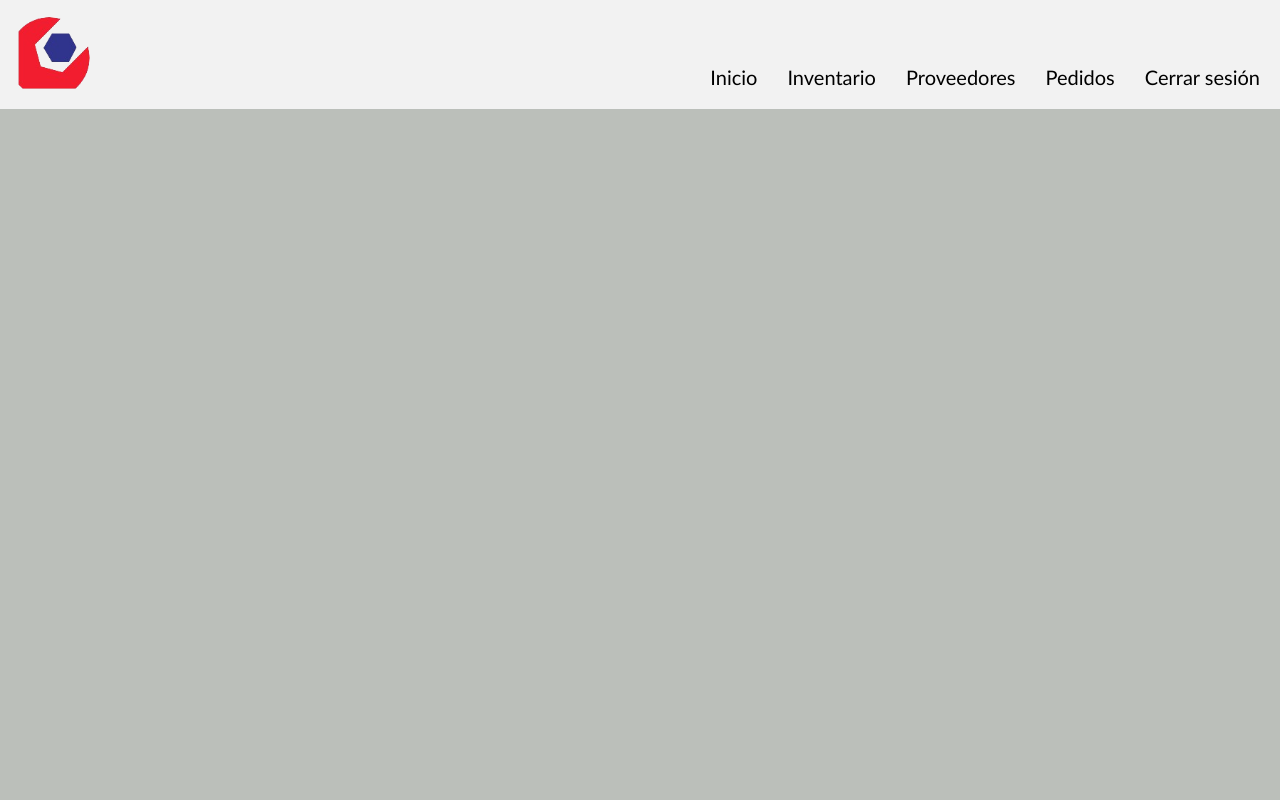
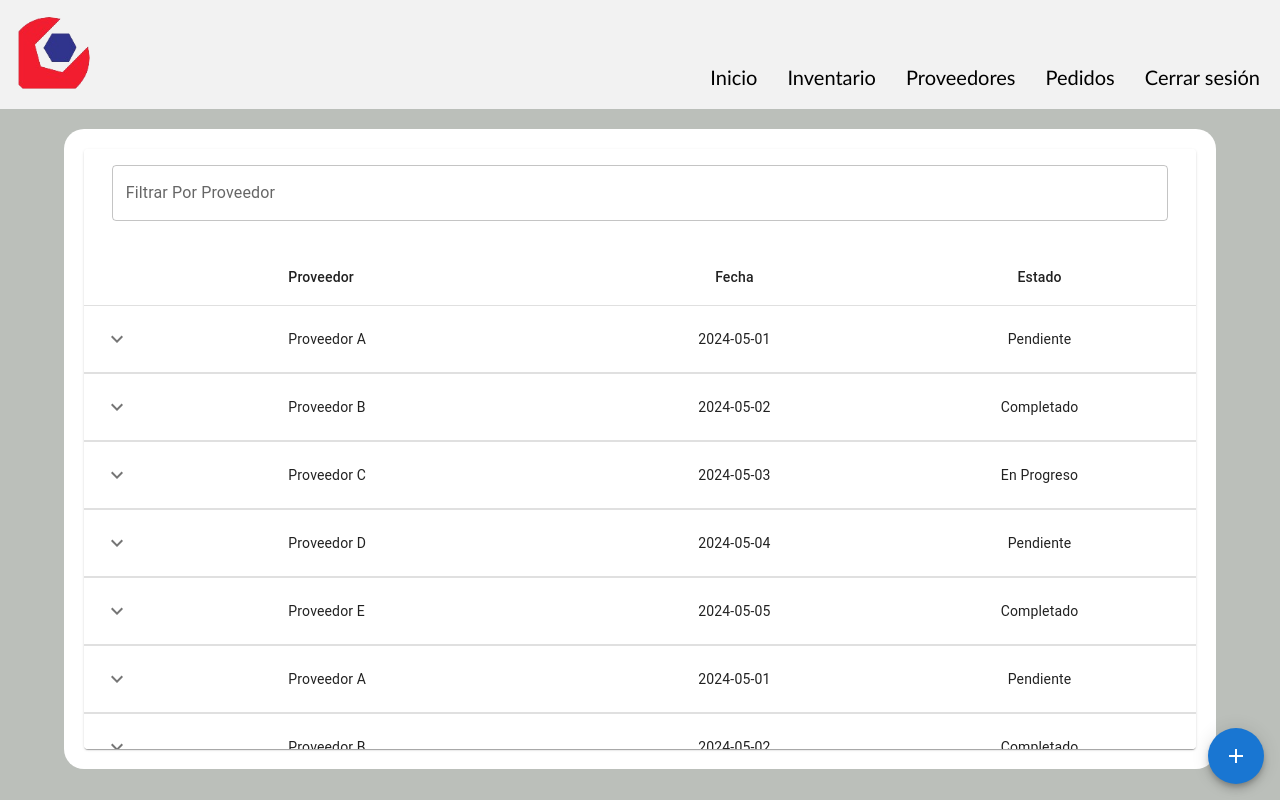
Before and after one commit to Lau36/FerreStock, a React (Create React App) app: page /Pedidos in a window 1280 px wide. Built offline with nearby package versions, Linux system fonts and the light colour scheme.

Commit message:
HU14-Maquetacion de la visualizacion de pedidos

```diff
--- a/package.json
+++ b/package.json
@@ -7,7 +7,8 @@
     "@emotion/styled": "^11.11.5",
     "@fortawesome/free-solid-svg-icons": "^6.5.2",
     "@fortawesome/react-fontawesome": "^0.2.0",
-    "@mui/material": "^5.15.17",
+    "@mui/icons-material": "^5.15.18",
+    "@mui/material": "^5.15.18",
     "@testing-library/jest-dom": "^5.17.0",
     "@testing-library/react": "^13.4.0",
     "@testing-library/user-event": "^13.5.0",
--- a/src/App.js
+++ b/src/App.js
@@ -1,5 +1,6 @@
 import AppRouter from "./AppRouter";
 import "./App.css";
+
 
 function App() {
   return <AppRouter />;
--- a/src/Orders/Orders.css
+++ b/src/Orders/Orders.css
@@ -0,0 +1,26 @@
+.orders-container {
+    width: 90%;
+    height: 80vh;
+    margin: 0 auto;
+    margin-top: 20px;
+    padding: 20px;
+    /* Espaciado interno del contenedor */
+    box-sizing: border-box;
+    /* Incluye el padding en el cálculo del ancho */
+    overflow-y: auto;
+    /* Scroll vertical si el contenido es mayor que el alto del contenedor */
+    background-color: rgb(255, 255, 255);
+    border-radius: 20px;
+}
+
+.filter-container {
+    display: flex;
+    justify-content: center;
+    /* Centra el contenido horizontalmente */
+    margin-bottom: 20px;
+    /* Añade un margen inferior para separar del contenido siguiente */
+}
+
+.filter-input {
+    width: 95%;
+}
--- a/src/Orders/Orders.js
+++ b/src/Orders/Orders.js
@@ -1,11 +1,229 @@
 import React, { useState } from "react";
 import "./Orders.css";
 import Navbar from "../Components/Navbar";
+import PropTypes from 'prop-types';
+import Box from '@mui/material/Box';
+import Collapse from '@mui/material/Collapse';
+import IconButton from '@mui/material/IconButton';
+import Table from '@mui/material/Table';
+import TableBody from '@mui/material/TableBody';
+import TableCell from '@mui/material/TableCell';
+import TableContainer from '@mui/material/TableContainer';
+import TableHead from '@mui/material/TableHead';
+import TableRow from '@mui/material/TableRow';
+import TextField from '@mui/material/TextField';
+import Typography from '@mui/material/Typography';
+import Paper from '@mui/material/Paper';
+import KeyboardArrowDownIcon from '@mui/icons-material/KeyboardArrowDown';
+import KeyboardArrowUpIcon from '@mui/icons-material/KeyboardArrowUp';
+import SpeedDial from '@mui/material/SpeedDial';
+import SpeedDialIcon from '@mui/material/SpeedDialIcon';
+import SpeedDialAction from '@mui/material/SpeedDialAction';
+import AddIcon from '@mui/icons-material/Add';
 
+// Función para crear datos de la tabla
+function createData(proveedor, fecha, estado, productos) {
+    return {
+        proveedor,
+        fecha,
+        estado,
+        productos,
+    };
+}
+
+// Componente que representa una fila de la tabla
+function Row(props) {
+    const { row } = props; // Desestructuramos las props para obtener la fila
+    const [open, setOpen] = useState(false); // Estado para controlar si la fila colapsable está abierta
+
+    return (
+        <React.Fragment>
+            {/* Fila principal */}
+            <TableRow sx={{ '& > *': { borderBottom: 'unset' } }}>
+                {/* Celda con botón para expandir/colapsar */}
+                <TableCell>
+                    <IconButton
+                        aria-label="expand row"
+                        size="small"
+                        onClick={() => setOpen(!open)} // Al hacer clic, alternamos el estado `open`
+                    >
+                        {open ? <KeyboardArrowUpIcon /> : <KeyboardArrowDownIcon />}
+                    </IconButton>
+                </TableCell>
+                {/* Celdas con los datos de la fila */}
+                <TableCell component="th" scope="row">
+                    {row.proveedor}
+                </TableCell>
+                <TableCell align="center">{row.fecha}</TableCell>
+                <TableCell align="center">{row.estado}</TableCell>
+            </TableRow>
+            {/* Fila colapsable con los productos */}
+            <TableRow>
+                <TableCell style={{ paddingBottom: 0, paddingTop: 0 }} colSpan={6}>
+                    <Collapse in={open} timeout="auto" unmountOnExit>
+                        <Box sx={{ margin: 1 }}>
+                            <Typography variant="h6" gutterBottom component="div">
+                                Productos
+                            </Typography>
+                            <Table size="small" aria-label="productos">
+                                <TableHead>
+                                    <TableRow>
+                                        <TableCell>Nombre</TableCell>
+                                        <TableCell align="right">Cantidad</TableCell>
+                                    </TableRow>
+                                </TableHead>
+                                <TableBody>
+                                    {row.productos.map((producto) => (
+                                        <TableRow key={producto.nombre}>
+                                            <TableCell component="th" scope="row">
+                                                {producto.nombre}
+                                            </TableCell>
+                                            <TableCell align="right">{producto.cantidad}</TableCell>
+                                        </TableRow>
+                                    ))}
+                                </TableBody>
+                            </Table>
+                        </Box>
+                    </Collapse>
+                </TableCell>
+            </TableRow>
+        </React.Fragment>
+    );
+}
+
+// Definimos los tipos de las props para el componente Row
+Row.propTypes = {
+    row: PropTypes.shape({
+        proveedor: PropTypes.string.isRequired,
+        fecha: PropTypes.string.isRequired,
+        estado: PropTypes.string.isRequired,
+        productos: PropTypes.arrayOf(
+            PropTypes.shape({
+                nombre: PropTypes.string.isRequired,
+                cantidad: PropTypes.number.isRequired,
+            }),
+        ).isRequired,
+    }).isRequired,
+};
+
+// Datos iniciales para las filas de la tabla
+const initialRows = [
+    createData('Proveedor A', '2024-05-01', 'Pendiente', [
+        { nombre: 'Producto 1', cantidad: 10 },
+        { nombre: 'Producto 2', cantidad: 20 },
+    ]),
+    createData('Proveedor B', '2024-05-02', 'Completado', [
+        { nombre: 'Producto 3', cantidad: 15 },
+        { nombre: 'Producto 4', cantidad: 30 },
+    ]),
+    createData('Proveedor C', '2024-05-03', 'En Progreso', [
+        { nombre: 'Producto 5', cantidad: 8 },
+        { nombre: 'Producto 6', cantidad: 12 },
+    ]),
+    // Agrega más datos para probar el scroll
+    createData('Proveedor D', '2024-05-04', 'Pendiente', [
+        { nombre: 'Producto 7', cantidad: 20 },
+        { nombre: 'Producto 8', cantidad: 25 },
+    ]),
+    createData('Proveedor E', '2024-05-05', 'Completado', [
+        { nombre: 'Producto 9', cantidad: 30 },
+        { nombre: 'Producto 10', cantidad: 35 },
+    ]),
+    createData('Proveedor A', '2024-05-01', 'Pendiente', [
+        { nombre: 'Producto 1', cantidad: 10 },
+        { nombre: 'Producto 2', cantidad: 20 },
+    ]),
+    createData('Proveedor B', '2024-05-02', 'Completado', [
+        { nombre: 'Producto 3', cantidad: 15 },
+        { nombre: 'Producto 4', cantidad: 30 },
+    ]),
+    createData('Proveedor C', '2024-05-03', 'En Progreso', [
+        { nombre: 'Producto 5', cantidad: 8 },
+        { nombre: 'Producto 6', cantidad: 12 },
+    ]),
+    // Agrega más datos para probar el scroll
+    createData('Proveedor D', '2024-05-04', 'Pendiente', [
+        { nombre: 'Producto 7', cantidad: 20 },
+        { nombre: 'Producto 8', cantidad: 25 },
+    ]),
+    createData('Proveedor E', '2024-05-05', 'Completado', [
+        { nombre: 'Producto 9', cantidad: 30 },
+        { nombre: 'Producto 10', cantidad: 35 },
+    ]),
+];
+
+// Componente principal que contiene la tabla completa
+function CollapsibleTable() {
+    const [filter, setFilter] = useState(''); // Estado para almacenar el valor del filtro
+
+    // Manejador de cambio para el campo de filtro
+    const handleFilterChange = (event) => {
+        setFilter(event.target.value);
+    };
+
+    // Filtramos las filas según el valor del filtro
+    const filteredRows = initialRows.filter((row) =>
+        row.proveedor.toLowerCase().includes(filter.toLowerCase())
+    );
+
+    return (
+        <TableContainer component={Paper} style={{ maxHeight: '100%', overflowY: 'auto' }}>
+            <div className="filter-container">
+                <TextField
+                    label="Filtrar Por Proveedor"
+                    value={filter}
+                    onChange={handleFilterChange}
+                    variant="outlined"
+                    margin="normal"
+                    className="filter-input"
+                />
+            </div>
+            {/* Tabla principal */}
+            <Table stickyHeader aria-label="collapsible table">
+                <TableHead>
+                    <TableRow>
+                        <TableCell className="headercell" />
+                        <TableCell className="headercell">Proveedor</TableCell>
+                        <TableCell className="headercell" align="center">Fecha</TableCell>
+                        <TableCell className="headercell" align="center">Estado</TableCell>
+                    </TableRow>
+                </TableHead>
+                <TableBody>
+                    {filteredRows.map((row) => (
+                        <Row key={row.proveedor} row={row} />
+                    ))}
+                </TableBody>
+            </Table>
+            {/* SpeedDial para el botón circular */}
+            <SpeedDial
+                ariaLabel="SpeedDial example"
+                sx={{ position: 'fixed', bottom: 16, right: 16 }}
+                icon={<SpeedDialIcon />}
+            >
+                {/* Acción del botón circular */}
+                <SpeedDialAction
+                    key="Agregar"
+                    icon={<AddIcon />}
+                    tooltipTitle="Agregar"
+                    tooltipOpen
+                    onClick={() => {
+                        // Lógica para manejar la acción de agregar
+                        console.log("Agregar acción ejecutada");
+                    }}
+                />
+            </SpeedDial>
+        </TableContainer>
+    );
+}
+
+// Componente Orders que incluye el Navbar y la tabla
 function Orders() {
     return (
         <>
             <Navbar />
+            <div className="orders-container">
+                <CollapsibleTable />
+            </div>
         </>
     );
 }
--- a/src/Register/register.css
+++ b/src/Register/register.css
@@ -67,12 +67,12 @@ h2 {
     font-size: large;
 }
 
-.form-control {
-    width: 85%;
+.form-control-register {
+    width: 100%;
     /* El 50% del ancho menos el espacio entre ellos */
     padding: 8px;
     border: 1px solid #ccc;
-    background-color: #d9d9d9a8;
+    background-color: #e6e6e6a8;
     border-radius: 10px;
 }
 
```
Also changed, not shown: src/Register/register.js (+6 -6 lines), 1 other file (tests, documents, lock files or other folders).
